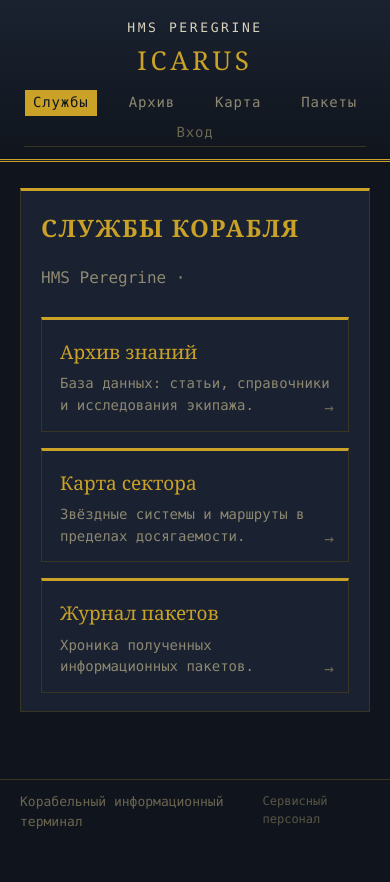
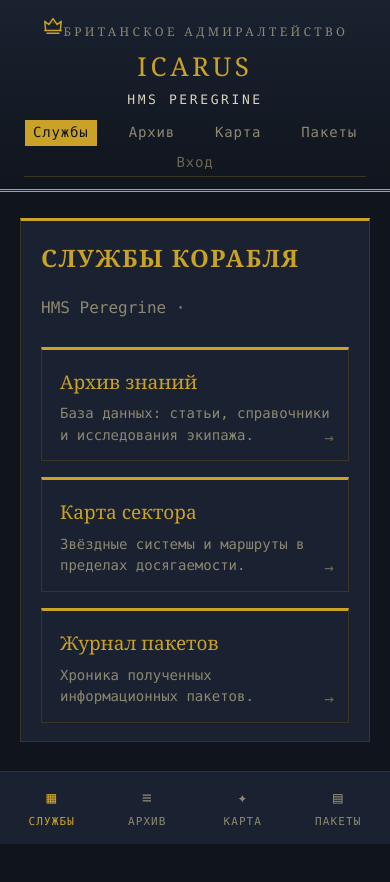
Before and after one commit to DeForce/project-icarus-website, a Nuxt app: page / in a window 390 px wide. Shown: the top 882 px of the page. Built offline with nearby package versions, Linux system fonts and the light colour scheme; no server answers.

Commit message:
feat(app): imperial public shell with mobile tab bar

```diff
--- a/app/app.vue
+++ b/app/app.vue
@@ -1,4 +1,6 @@
 <script setup lang="ts">
+import { ToastProvider, ToastViewport } from 'reka-ui'
+
 const { t } = useI18n()
 const { data: campaign } = useFetch('/api/public/campaign', {
   default: () => ({ shipName: '', currentDate: '' }),
@@ -11,13 +13,23 @@ const navItems = computed(() => [
   { to: '/map', label: t('nav.map') },
   { to: '/packages', label: t('nav.packages') },
 ])
+
+const tabIcons: Record<string, string> = {
+  '/': '▦',
+  '/archive': '≡',
+  '/map': '✦',
+  '/packages': '▤',
+}
 </script>
 
 <template>
+  <ToastProvider>
     <div class="terminal-shell">
       <header class="terminal-header">
+        <AppCrown :size="22" class="terminal-header-crown" />
+        <span class="terminal-header-ministry">{{ t('app.ministry') }}</span>
+        <span class="terminal-header-title">{{ t('app.title') }}</span>
         <span class="terminal-header-ship">{{ shipName }}</span>
-      <span class="terminal-header-title">{{ t('app.title') }}</span>
         <nav class="terminal-nav">
           <NuxtLink v-for="item in navItems" :key="item.to" :to="item.to" class="terminal-nav-link" active-class="is-active">
             {{ item.label }}
@@ -34,5 +46,32 @@ const navItems = computed(() => [
         <span>{{ t('app.footer') }}</span>
         <NuxtLink to="/admin/login" class="terminal-footer-service">{{ t('app.serviceAccess') }}</NuxtLink>
       </footer>
+      <nav class="tabbar" aria-label="terminal-tabs">
+        <NuxtLink v-for="item in navItems" :key="item.to" :to="item.to" active-class="active">
+          <span class="tabbar-ico" aria-hidden="true">{{ tabIcons[item.to] }}</span>
+          {{ item.label }}
+        </NuxtLink>
+      </nav>
     </div>
+    <ToastViewport class="toast-viewport" />
+  </ToastProvider>
 </template>
+
+<style scoped>
+.toast-viewport {
+  position: fixed;
+  bottom: 16px;
+  right: 16px;
+  display: flex;
+  flex-direction: column;
+  gap: 8px;
+  z-index: 50;
+  list-style: none;
+  margin: 0;
+  padding: 0;
+}
+
+.terminal-header-crown {
+  color: var(--terminal-brass);
+}
+</style>
--- a/i18n/locales/ru.json
+++ b/i18n/locales/ru.json
@@ -1,6 +1,7 @@
 {
   "app": {
     "title": "ICARUS",
+    "ministry": "Британское Адмиралтейство",
     "shipFallback": "HMS Peregrine",
     "footer": "Корабельный информационный терминал",
     "serviceAccess": "Сервисный персонал"
```
Also changed, not shown: 1 other file (tests, documents, lock files or other folders). Lines whose indentation alone changed are shown as unchanged.
